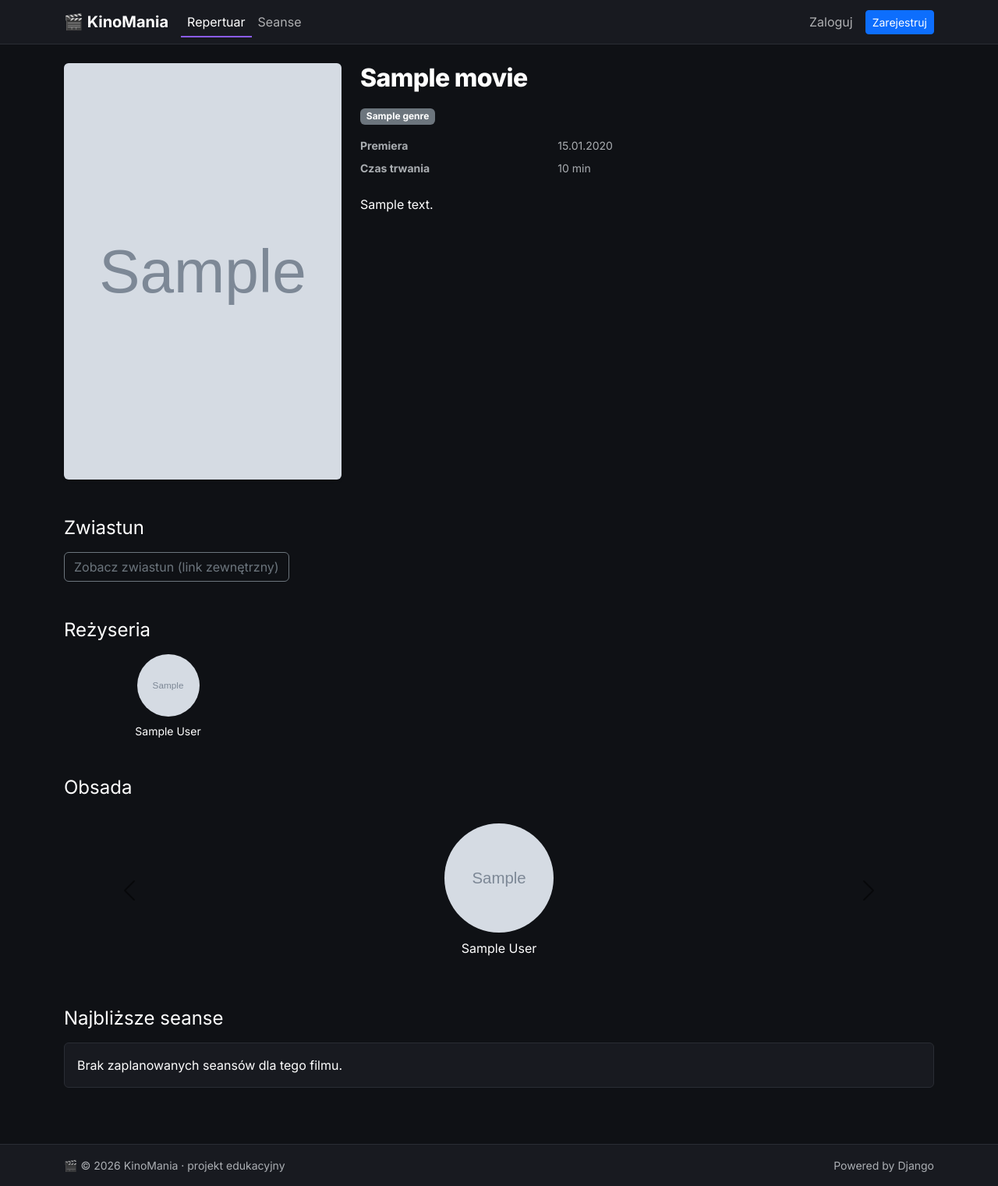
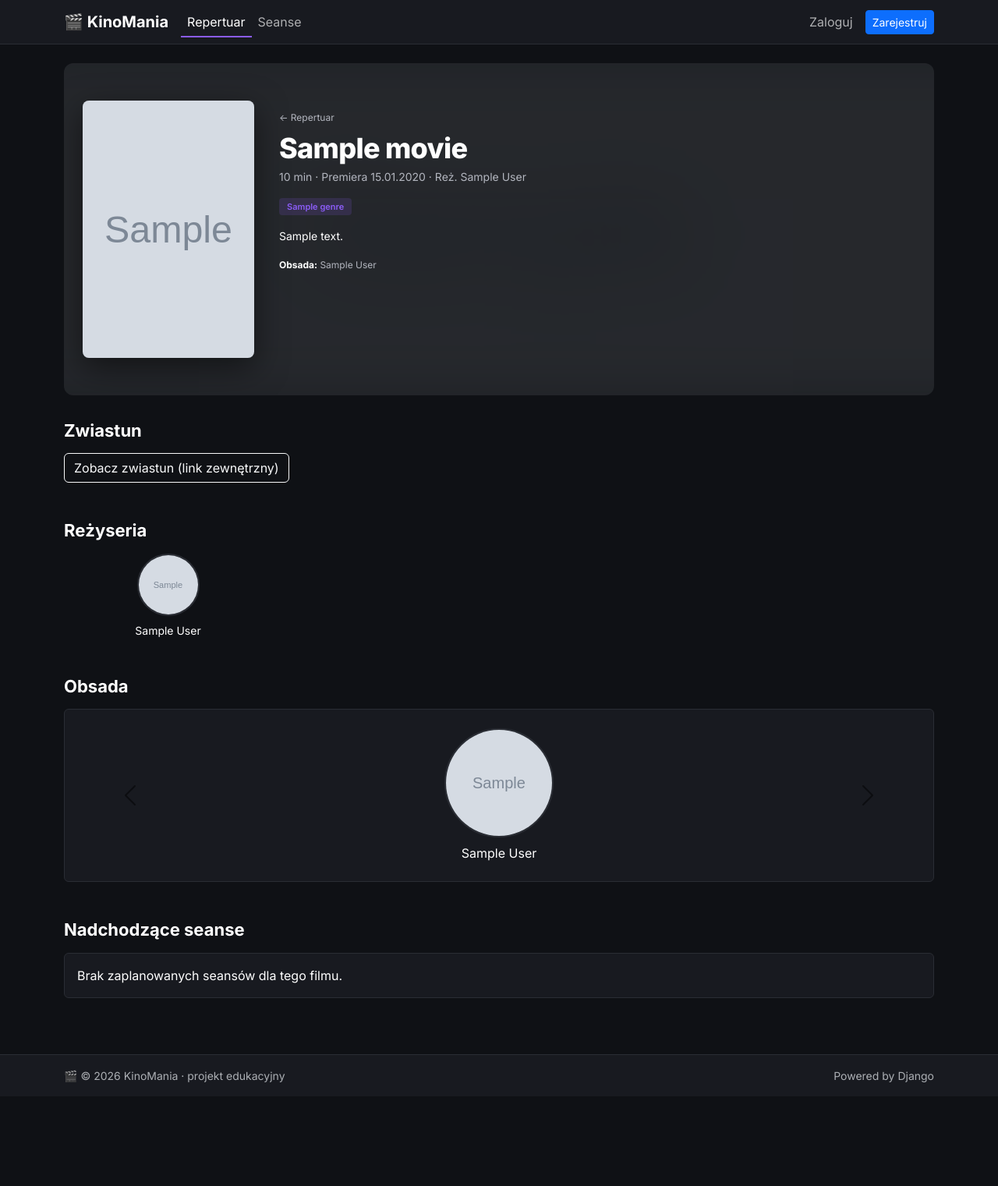
Before and after one commit to bgozlinski/cinema-booking-system, a Django app: page /movies/1/ in a window 1280 px wide. Shown: the whole page at 78% size. After the commit the page ends 1388 px from the top, so only its background shows below. Run offline with Django 5.2, Linux system fonts and the light colour scheme; tables that the repository leaves empty hold one stand-in row (values such as "Sample post"); grey boxes marked "Sample" are stand-in pictures.

Commit message:
feat(M2): redesign movie_detail with hero, restyled sections and date-grouped pills

```diff
--- a/templates/cinema/movie_detail.html
+++ b/templates/cinema/movie_detail.html
@@ -4,44 +4,45 @@
 
 {% block content %}
 <article>
-    {# Hero — poster + meta #}
-    <div class="row g-4 mb-5">
-        <div class="col-md-4">
+    <section class="movie-hero">
         {% if movie.poster %}
-            <img src="{{ movie.poster.url }}" alt="{{ movie.title }}"
-                 class="img-fluid rounded shadow-sm"
-                 style="aspect-ratio: 2/3; object-fit: cover; width: 100%;">
+        <div class="movie-hero__bg" style="background-image: url('{{ movie.poster.url }}');"></div>
+        {% endif %}
+        <div class="movie-hero__inner">
+            <div class="movie-hero__poster">
+                {% if movie.poster %}
+                <img src="{{ movie.poster.url }}" alt="{{ movie.title }}">
                 {% else %}
-            <div class="bg-light rounded d-flex align-items-center justify-content-center"
-                 style="aspect-ratio: 2/3; font-size: 5rem;" aria-hidden="true">🎬
-            </div>
+                <div class="movie-hero__poster-placeholder" aria-hidden="true">🎬</div>
                 {% endif %}
             </div>
-        <div class="col-md-8">
-            <h1 class="mb-3">{{ movie.title }}</h1>
-            <p class="mb-3">
-                {% for genre in movie.genres.all %}
-                <span class="badge bg-secondary">{{ genre.name }}</span>
-                {% endfor %}
+            <div class="movie-hero__body">
+                <a href="{% url 'cinema:movie_list' %}" class="movie-hero__breadcrumb">← Repertuar</a>
+                <h1 class="movie-hero__title">{{ movie.title }}</h1>
+                <div class="movie-hero__meta">
+                    {{ movie.duration_minutes }} min · Premiera {{ movie.release_date|date:"d.m.Y" }}{% if movie.directors.all %} · Reż. {% for d in movie.directors.all %}{{ d.full_name }}{% if not forloop.last %}, {% endif %}{% endfor %}{% endif %}
+                </div>
+                <div class="mb-3">
+                    {% for genre in movie.genres.all %}<span class="movie-hero__genre-badge">{{ genre.name }}</span>{% endfor %}
+                </div>
+                <p class="movie-hero__description">{{ movie.description|linebreaksbr }}</p>
+                {% if movie.actors.all %}
+                <p class="movie-hero__cast">
+                    <strong>Obsada:</strong>
+                    {% for a in movie.actors.all|slice:":6" %}{{ a.full_name }}{% if not forloop.last %}, {% endif %}{% endfor %}{% if movie.actors.all|length > 6 %} i inni{% endif %}
                 </p>
-            <dl class="row small text-muted mb-3">
-                <dt class="col-sm-4">Premiera</dt>
-                <dd class="col-sm-8">{{ movie.release_date|date:"d.m.Y" }}</dd>
-                <dt class="col-sm-4">Czas trwania</dt>
-                <dd class="col-sm-8">{{ movie.duration_minutes }} min</dd>
-            </dl>
-            <p>{{ movie.description|linebreaksbr }}</p>
+                {% endif %}
             </div>
         </div>
+    </section>
 
-    {# Trailer — only if we have a URL #}
     {% if trailer_embed_url %}
     <section class="mb-5">
-        <h2 class="h4 mb-3">Zwiastun</h2>
+        <h2 class="mb-3">Zwiastun</h2>
         <iframe src="{{ trailer_embed_url }}"
                 title="Zwiastun: {{ movie.title }}"
-                width="100%" style="aspect-ratio: 16/9;"
-                frameborder="0"
+                width="100%"
+                style="aspect-ratio: 16/9; border-radius: var(--radius-md); border: 0;"
                 allow="accelerometer; clipboard-write; encrypted-media; gyroscope; picture-in-picture"
                 referrerpolicy="strict-origin-when-cross-origin"
                 sandbox="allow-scripts allow-same-origin allow-presentation"
@@ -49,56 +50,55 @@
     </section>
     {% elif movie.trailer_url %}
     <section class="mb-5">
-        <h2 class="h4 mb-3">Zwiastun</h2>
-        <a href="{{ movie.trailer_url }}" class="btn btn-outline-secondary"
-           target="_blank" rel="noopener noreferrer">Zobacz zwiastun (link zewnętrzny)</a>
+        <h2 class="mb-3">Zwiastun</h2>
+        <a href="{{ movie.trailer_url }}"
+           class="btn btn-outline-light"
+           target="_blank"
+           rel="noopener noreferrer">Zobacz zwiastun (link zewnętrzny)</a>
     </section>
     {% endif %}
-</article>
 
-{# Directors #}
     {% if movie.directors.all %}
     <section class="mb-5">
-    <h2 class="h4 mb-3">Reżyseria</h2>
+        <h2 class="mb-3">Reżyseria</h2>
         <div class="row row-cols-2 row-cols-md-4 g-3">
             {% for director in movie.directors.all %}
-        <div class="col">
-            <div class="text-center">
+            <div class="col text-center">
                 {% if director.photo %}
-                <img src="{{ director.photo.url }}" alt="{{ director.full_name }}"
+                <img src="{{ director.photo.url }}"
+                     alt="{{ director.full_name }}"
                      class="rounded-circle mb-2"
-                     style="width:80px; height:80px; object-fit:cover;">
+                     style="width:80px; height:80px; object-fit:cover; border:2px solid var(--border);">
                 {% else %}
-                <div class="rounded-circle bg-light d-flex align-items-center justify-content-center mb-2
-  mx-auto"
-                     style="width:80px; height:80px; font-size:2rem;" aria-hidden="true">👤
+                <div class="rounded-circle d-flex align-items-center justify-content-center mb-2 mx-auto"
+                     style="width:80px; height:80px; font-size:2rem; background:var(--bg-elev); border:2px solid var(--border);"
+                     aria-hidden="true">👤
                 </div>
                 {% endif %}
                 <div class="small">{{ director.full_name }}</div>
-            </div>
             </div>
             {% endfor %}
         </div>
     </section>
     {% endif %}
 
-{# Actors — Bootstrap Carousel, one actor per slide #}
     {% if movie.actors.all %}
     <section class="mb-5">
-    <h2 class="h4 mb-3">Obsada</h2>
-    <div id="actorsCarousel" class="carousel slide" data-bs-ride="false">
+        <h2 class="mb-3">Obsada</h2>
+        <div id="actorsCarousel" class="carousel slide bg-elev-card" data-bs-ride="false">
             <div class="carousel-inner">
                 {% for actor in movie.actors.all %}
                 <div class="carousel-item {% if forloop.first %}active{% endif %}">
-                <div class="text-center py-3">
+                    <div class="text-center py-4">
                         {% if actor.photo %}
-                    <img src="{{ actor.photo.url }}" alt="{{ actor.full_name }}"
+                        <img src="{{ actor.photo.url }}"
+                             alt="{{ actor.full_name }}"
                              class="rounded-circle mb-2"
-                         style="width:140px; height:140px; object-fit:cover;">
+                             style="width:140px; height:140px; object-fit:cover; border:2px solid var(--border);">
                         {% else %}
-                    <div class="rounded-circle bg-light d-flex align-items-center justify-content-center mb-2
-  mx-auto"
-                         style="width:140px; height:140px; font-size:3rem;" aria-hidden="true">👤
+                        <div class="rounded-circle d-flex align-items-center justify-content-center mb-2 mx-auto"
+                             style="width:140px; height:140px; font-size:3rem; background:var(--bg); border:2px solid var(--border);"
+                             aria-hidden="true">👤
                         </div>
                         {% endif %}
                         <div>{{ actor.full_name }}</div>
@@ -120,41 +120,27 @@
     </section>
     {% endif %}
 
-{# Upcoming screenings #}
     <section class="mb-5">
-    <h2 class="h4 mb-3">Najbliższe seanse</h2>
+        <h2 class="mb-3">Nadchodzące seanse</h2>
         {% if upcoming_screenings %}
-    <div class="table-responsive">
-        <table class="table align-middle">
-            <thead>
-            <tr>
-                <th>Data i godzina</th>
-                <th>Sala</th>
-                <th>Cena</th>
-                <th>Dostępne miejsca</th>
-                <th></th>
-            </tr>
-            </thead>
-            <tbody>
-            {% for s in upcoming_screenings %}
-            <tr>
-                <td>{{ s.start_time|date:"d.m.Y H:i" }}</td>
-                <td>{{ s.hall.name }}</td>
-                <td>{{ s.price }} zł</td>
-                <td>{{ s.available_seats_count }}</td>
-                <td>
-                    <a href="#" class="btn btn-primary btn-sm disabled">Zarezerwuj</a>
-                </td>
-            </tr>
+        {% regroup upcoming_screenings by start_time|date:"Y-m-d" as date_groups %}
+        {% for date_group in date_groups %}
+        <div class="screening-day">
+            <div class="screening-day__date">{{ date_group.list.0.start_time|date:"l, j E" }}</div>
+            {% regroup date_group.list|dictsort:"hall.name" by hall.name as hall_groups %}
+            {% for hall_group in hall_groups %}
+            <div class="mt-2">
+                <div class="time-pill-hall-label">Sala {{ hall_group.grouper }}</div>
+                <div class="time-pill-group">
+                    {% for s in hall_group.list %}<a href="#" class="time-pill {% if not s.is_available %}is-soldout{% endif %}">{{ s.start_time|date:"H:i" }}</a>{% endfor %}
+                </div>
+            </div>
             {% endfor %}
-            </tbody>
-        </table>
         </div>
+        {% endfor %}
         {% else %}
-    <div class="alert alert-info">
-        Brak zaplanowanych seansów dla tego filmu.
-    </div>
+        <div class="alert alert-info">Brak zaplanowanych seansów dla tego filmu.</div>
         {% endif %}
     </section>
-
+</article>
 {% endblock %}
```
Also changed, not shown: tests/cinema/test_movie_detail.py (+19 -17 lines). Lines whose indentation alone changed are shown as unchanged.
